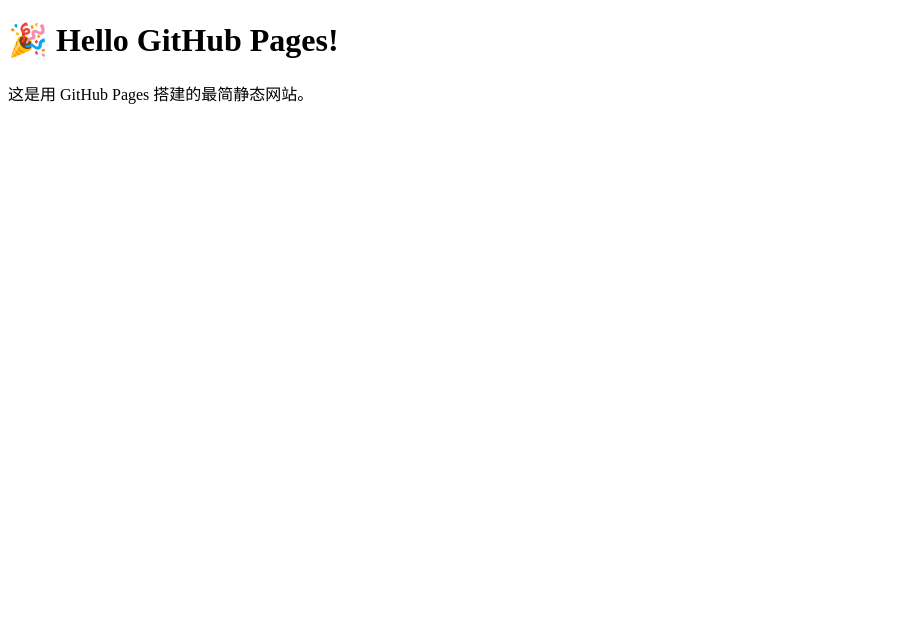
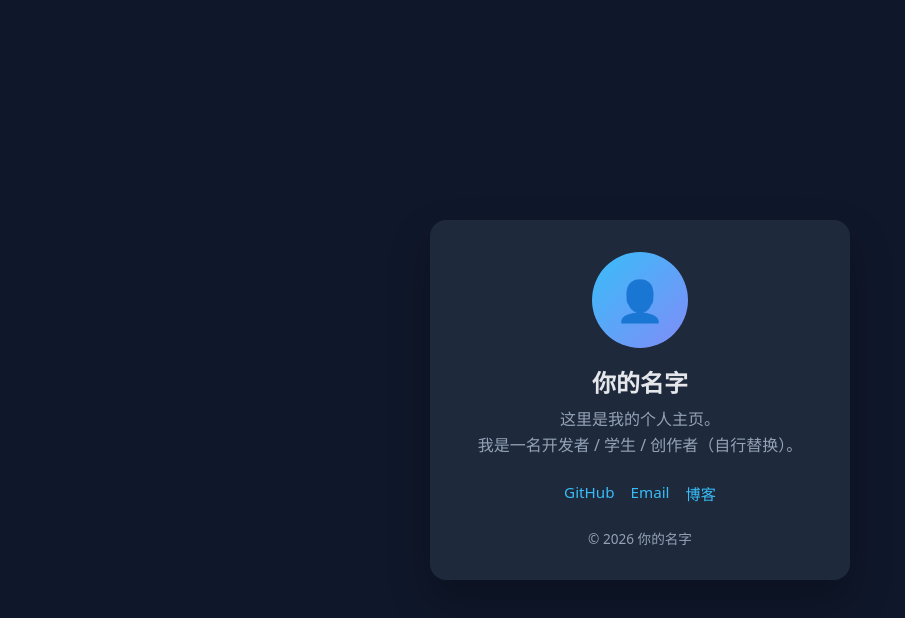
Before and after one commit to Easyang888/Easyang888.github.io, a plain HTML site: page index.html in a window 1280 px wide. Shown: the whole page, without its empty margins (0-905 px from the left). Drawn offline with Linux system fonts and the light colour scheme.

Commit message:
Beautify index.html

```diff
--- a/index.html
+++ b/index.html
@@ -2,10 +2,112 @@
 <html lang="zh-CN">
 <head>
   <meta charset="UTF-8">
-  <title>我的第一个 GitHub Pages 网站</title>
+  <title>我的个人主页</title>
+  <meta name="viewport" content="width=device-width, initial-scale=1.0">
+
+  <style>
+    :root {
+      --bg: #0f172a;
+      --card: #1e293b;
+      --text: #e5e7eb;
+      --muted: #94a3b8;
+      --accent: #38bdf8;
+    }
+
+    * {
+      box-sizing: border-box;
+      margin: 0;
+      padding: 0;
+    }
+
+    body {
+      font-family: system-ui, -apple-system, BlinkMacSystemFont, "Segoe UI", sans-serif;
+      background: var(--bg);
+      color: var(--text);
+      min-height: 100vh;
+      display: flex;
+      justify-content: center;
+      align-items: center;
+      padding: 2rem;
+    }
+
+    .card {
+      background: var(--card);
+      max-width: 420px;
+      width: 100%;
+      padding: 2rem;
+      border-radius: 16px;
+      text-align: center;
+      box-shadow: 0 20px 40px rgba(0,0,0,.25);
+    }
+
+    .avatar {
+      width: 96px;
+      height: 96px;
+      border-radius: 50%;
+      background: linear-gradient(135deg, #38bdf8, #818cf8);
+      margin: 0 auto 1rem;
+      display: flex;
+      align-items: center;
+      justify-content: center;
+      font-size: 2.5rem;
+    }
+
+    h1 {
+      font-size: 1.5rem;
+      margin-bottom: 0.5rem;
+    }
+
+    p {
+      color: var(--muted);
+      line-height: 1.6;
+      margin-bottom: 1.5rem;
+    }
+
+    .links {
+      display: flex;
+      justify-content: center;
+      gap: 1rem;
+      flex-wrap: wrap;
+    }
+
+    a {
+      color: var(--accent);
+      text-decoration: none;
+      font-size: 0.95rem;
+    }
+
+    a:hover {
+      text-decoration: underline;
+    }
+
+    footer {
+      margin-top: 1.5rem;
+      font-size: 0.85rem;
+      color: var(--muted);
+    }
+  </style>
 </head>
 <body>
-  <h1>🎉 Hello GitHub Pages!</h1>
-  <p>这是用 GitHub Pages 搭建的最简静态网站。</p>
+
+  <div class="card">
+    <div class="avatar">👤</div>
+    <h1>你的名字</h1>
+    <p>
+      这里是我的个人主页。<br>
+      我是一名开发者 / 学生 / 创作者（自行替换）。
+    </p>
+
+    <div class="links">
+      <a href="https://github.com/你的用户名" target="_blank">GitHub</a>
+      <a href="mailto:you@example.com">Email</a>
+      <a href="#">博客</a>
+    </div>
+
+    <footer>
+      © 2026 你的名字
+    </footer>
+  </div>
+
 </body>
 </html>
```
